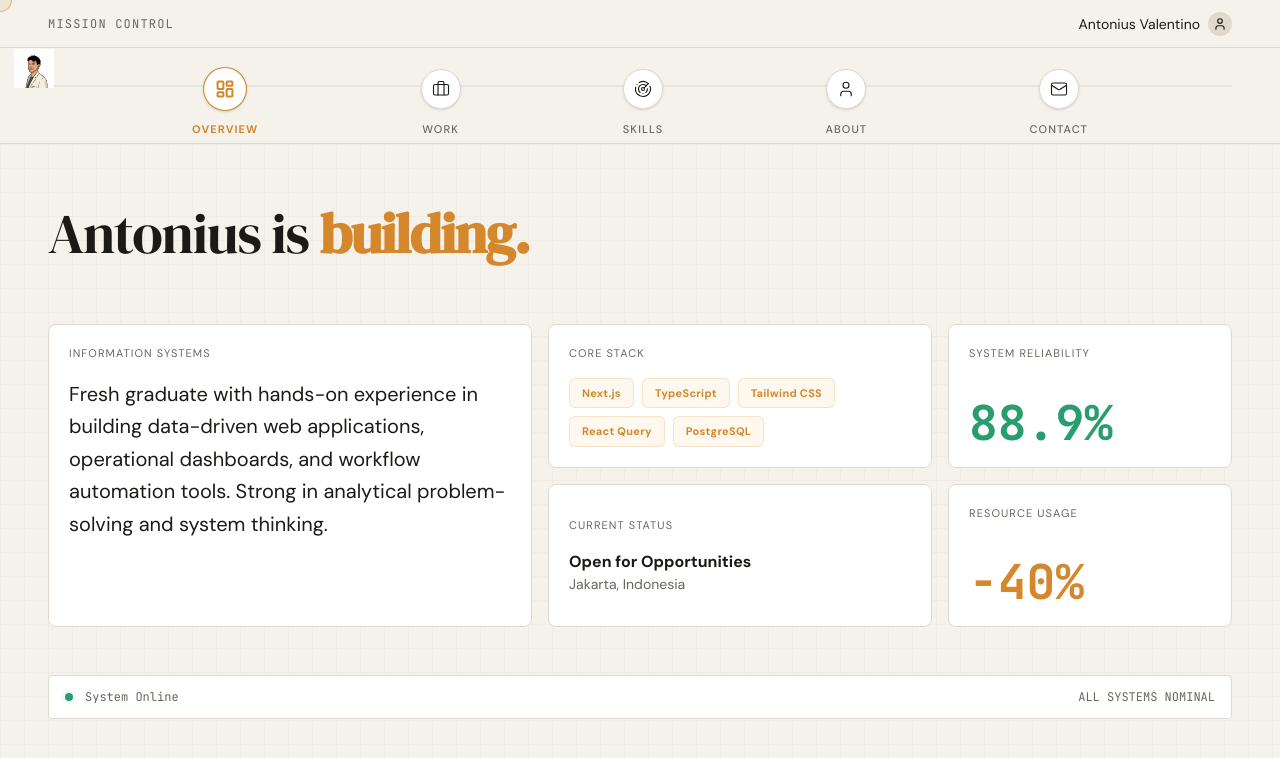
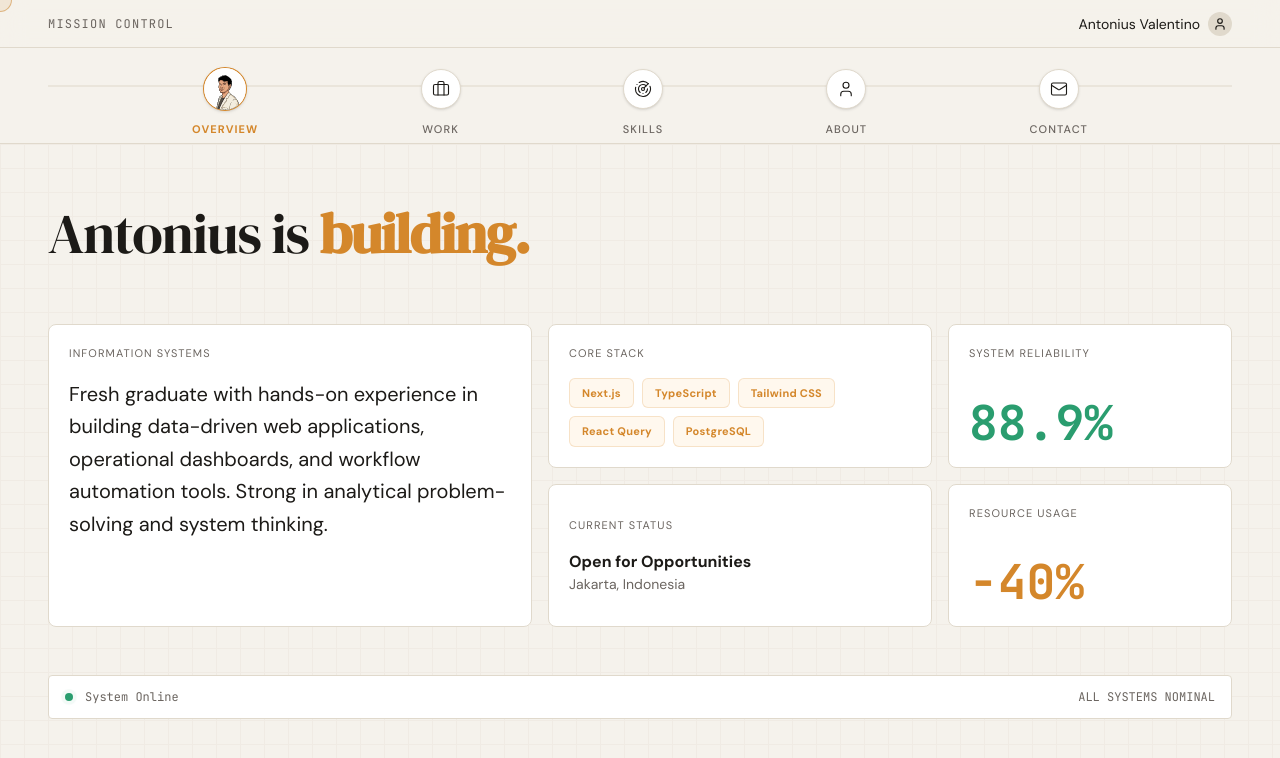
Before and after one commit to val-Antonius/portofoliosite, a Next.js app: page / in a window 1280 px wide. Shown: the top 758 px of the page. Built offline with nearby package versions, Linux system fonts and the light colour scheme.

Commit message:
remove lenis at @about

```diff
--- a/src/components/chapters/AboutChapter.tsx
+++ b/src/components/chapters/AboutChapter.tsx
@@ -1,43 +1,27 @@
 "use client";
 
-import { useEffect, useRef } from "react";
-import Lenis from "lenis";
 import { motion } from "framer-motion";
 
+const container = {
+  hidden: {},
+  show: { transition: { staggerChildren: 0.08 } }
+};
+
+const itemAnim = {
+  hidden: { opacity: 0, y: 10 },
+  show: { opacity: 1, y: 0, transition: { duration: 0.4 } }
+};
+
 export default function AboutChapter() {
-  const containerRef = useRef<HTMLDivElement>(null);
-
-  useEffect(() => {
-    if (!containerRef.current) return;
-
-    const lenis = new Lenis({
-      wrapper: containerRef.current,
-      content: containerRef.current.firstElementChild as HTMLElement,
-      lerp: 0.1,
-      wheelMultiplier: 1,
-    });
-
-    const raf = (time: number) => {
-      lenis.raf(time);
-      requestAnimationFrame(raf);
-    };
-
-    requestAnimationFrame(raf);
-
-    return () => {
-      lenis.destroy();
-    };
-  }, []);
-
   return (
-    <div ref={containerRef} className="h-full overflow-y-auto hidden-scrollbar pb-24">
+    <div className="h-full overflow-y-auto hidden-scrollbar pb-24">
       <motion.div
-        initial={{ opacity: 0 }}
-        animate={{ opacity: 1 }}
-        exit={{ opacity: 0 }}
+        variants={container}
+        initial="hidden"
+        animate="show"
         className="px-6 md:px-12 pb-24 max-w-4xl space-y-16"
       >
-        <section className="space-y-6">
+        <motion.section variants={itemAnim} className="space-y-6">
           <h2 className="text-2xl font-display text-primary">The Methodology</h2>
           <p className="text-lg md:text-xl leading-relaxed text-secondary border-l-2 border-amber pl-6 font-display italic">
             "A system is only as good as its foundational constraints."
@@ -47,9 +31,9 @@ export default function AboutChapter() {
             My approach is systematic: isolate the complexity, build strict data contracts, and create UI components
             that don't complain when the underlying data changes.
           </p>
-        </section>
+        </motion.section>
 
-        <section className="space-y-8">
+        <motion.section variants={itemAnim} className="space-y-8">
           <h2 className="text-2xl font-display text-primary">Why I Build</h2>
           <div className="grid grid-cols-1 md:grid-cols-2 gap-6">
             <div className="panel bg-canvas/50">
@@ -71,14 +55,14 @@ export default function AboutChapter() {
               </p>
             </div>
           </div>
-        </section>
+        </motion.section>
 
-        <section className="space-y-6">
+        <motion.section variants={itemAnim} className="space-y-6">
           <h2 className="text-2xl font-display text-primary">Off the Clock</h2>
           <p className="text-primary/80 leading-relaxed">
             When I'm not writing code, I'm usually analyzing data manually, exploring new visual languages, or enjoying a good cup of coffee while reading up on the latest architectural patterns.
           </p>
-        </section>
+        </motion.section>
 
       </motion.div>
     </div>
--- a/src/components/layout/ChapterNav.tsx
+++ b/src/components/layout/ChapterNav.tsx
@@ -1,9 +1,7 @@
 "use client";
 
-import { useRef, useEffect, useState } from "react";
-import { motion } from "framer-motion";
+import { motion, AnimatePresence } from "framer-motion";
 import { Chapter } from "../../types";
-import Mascot from "../ui/Mascot";
 import * as Icons from "lucide-react";
 
 interface ChapterNavProps {
@@ -12,37 +10,23 @@ interface ChapterNavProps {
   onSelect: (id: string) => void;
 }
 
+const poseMap: Record<string, string> = {
+  overview: "/svg/profiles.svg",
+  work: "/svg/desk.svg",
+  skills: "/svg/thinking.svg",
+  about: "/svg/welcome.svg",
+  contact: "/svg/welcome.svg",
+};
+
 export default function ChapterNav({ chapters, currentId, onSelect }: ChapterNavProps) {
-  const [mascotX, setMascotX] = useState(0);
-  const itemRefs = useRef<(HTMLButtonElement | null)[]>([]);
-
-  useEffect(() => {
-    const currentIndex = chapters.findIndex((c) => c.id === currentId);
-    if (currentIndex !== -1 && itemRefs.current[currentIndex]) {
-      const el = itemRefs.current[currentIndex];
-      if (el) {
-        setMascotX(el.offsetLeft + el.offsetWidth / 2 - 20); // 20 is half of small mascot width (40px)
-      }
-    }
-  }, [currentId, chapters]);
-
   return (
     <div className="relative h-24 border-b border-border bg-canvas px-6 md:px-12 flex items-center">
       {/* Connecting Line */}
       <div className="absolute top-[40%] left-6 right-6 md:left-12 md:right-12 h-[1px] bg-border -translate-y-1/2 z-0"></div>
 
-      {/* Dynamic Mascot Positioned on the Line */}
-      <motion.div
-        animate={{ x: mascotX }}
-        transition={{ duration: 0.6, ease: [0.4, 0, 0.2, 1] }}
-        className="absolute top-[40%] -translate-y-[90%] z-20 pointer-events-none pb-0 left-0"
-      >
-         <Mascot pose={currentId} isSmall={true} />
-      </motion.div>
-
       {/* Chapters list */}
       <div className="relative z-10 w-full flex justify-between items-center max-w-4xl mx-auto h-full pt-4">
-        {chapters.map((chapter, i) => {
+        {chapters.map((chapter) => {
           const iconName = chapter.icon.split('-').map(s => s.charAt(0).toUpperCase() + s.slice(1)).join('');
           const Icon = (Icons as any)[iconName] || Icons.Circle;
           const isActive = currentId === chapter.id;
@@ -50,16 +34,39 @@ export default function ChapterNav({ chapters, currentId, onSelect }: ChapterNav
           return (
             <button
               key={chapter.id}
-              ref={(el) => { itemRefs.current[i] = el; }}
               onClick={() => onSelect(chapter.id)}
               className="flex flex-col items-center gap-3 group relative cursor-pointer"
             >
               <div
-                className={`w-10 h-10 rounded-full flex items-center justify-center transition-all bg-card border shadow-sm ${
+                className={`w-10 h-10 rounded-full flex items-center justify-center transition-all bg-card border shadow-sm overflow-hidden ${
                   isActive ? "border-amber text-amber scale-110" : "border-border text-primary group-hover:border-amber"
                 }`}
               >
-                <Icon size={18} strokeWidth={isActive ? 2.5 : 1.5} />
+                <AnimatePresence mode="wait">
+                  {isActive ? (
+                    <motion.img
+                      key="svg-img"
+                      src={poseMap[chapter.id]}
+                      alt={chapter.id}
+                      initial={{ opacity: 0 }}
+                      animate={{ opacity: 1 }}
+                      exit={{ opacity: 0 }}
+                      transition={{ duration: 0.2 }}
+                      className="w-full h-full object-cover object-top"
+                    />
+                  ) : (
+                    <motion.div
+                      key="lucide-icon"
+                      initial={{ opacity: 0 }}
+                      animate={{ opacity: 1 }}
+                      exit={{ opacity: 0 }}
+                      transition={{ duration: 0.2 }}
+                      className="flex items-center justify-center w-full h-full"
+                    >
+                      <Icon size={18} strokeWidth={1.5} />
+                    </motion.div>
+                  )}
+                </AnimatePresence>
               </div>
               <span className={`text-[10px] md:text-[11px] uppercase tracking-widest whitespace-nowrap transition-colors ${
                 isActive ? "text-amber font-bold" : "text-secondary font-medium"
```
